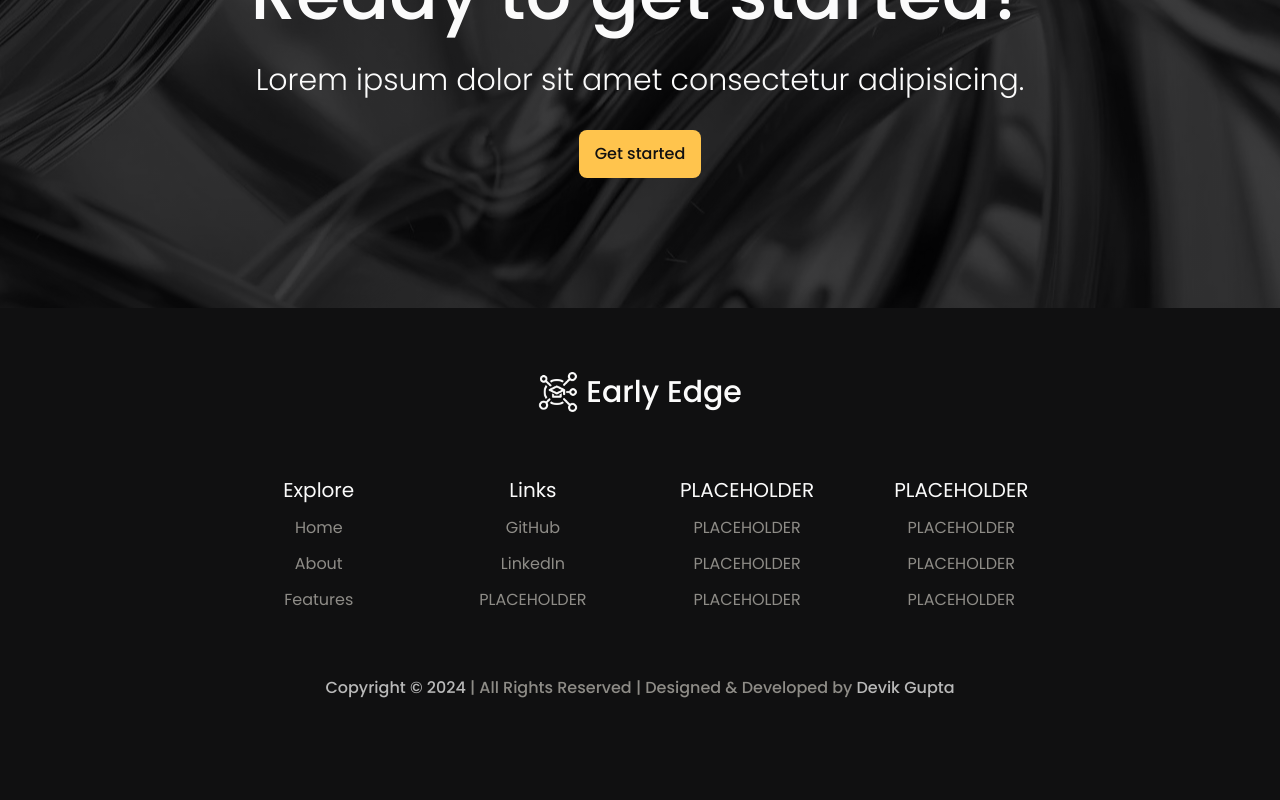
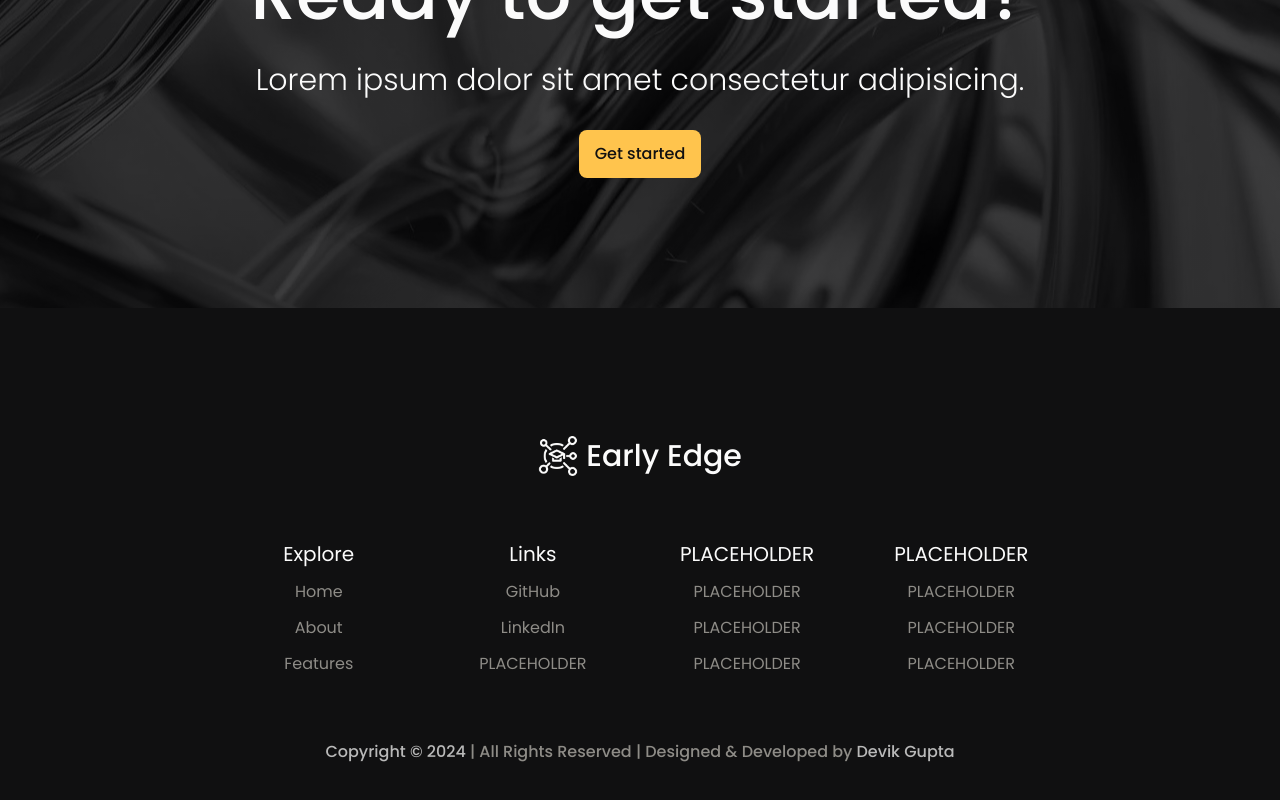
Before and after one commit to guptadevik2003/Early-Edge, a React (Vite) app in the folder frontend/: page / in a window 1280 px wide. Shown: the part 292-1092 px from the top of the page. Before the commit the page ends 1056 px from the top, so only its background shows below. Built offline with nearby package versions, Linux system fonts and the light colour scheme.

Commit message:
Update Footer.jsx

```diff
--- a/frontend/src/components/Footer.jsx
+++ b/frontend/src/components/Footer.jsx
@@ -13,7 +13,7 @@ export default function Footer() {
           <Navigate href='/get-started' className='bg-accent w-fit font-medium text-screen-bg-black py-3 px-4 rounded-lg hover:opacity-80 transition-all duration-300'>Get started</Navigate>
         </div>
         </div>
-      <div className='flex items-center flex-col pt-16 pb-16'>
+      <div className='flex items-center flex-col md:pt-32 pt-16 pb-16'>
 
         {/* Brand logo */}
         <div>
```
